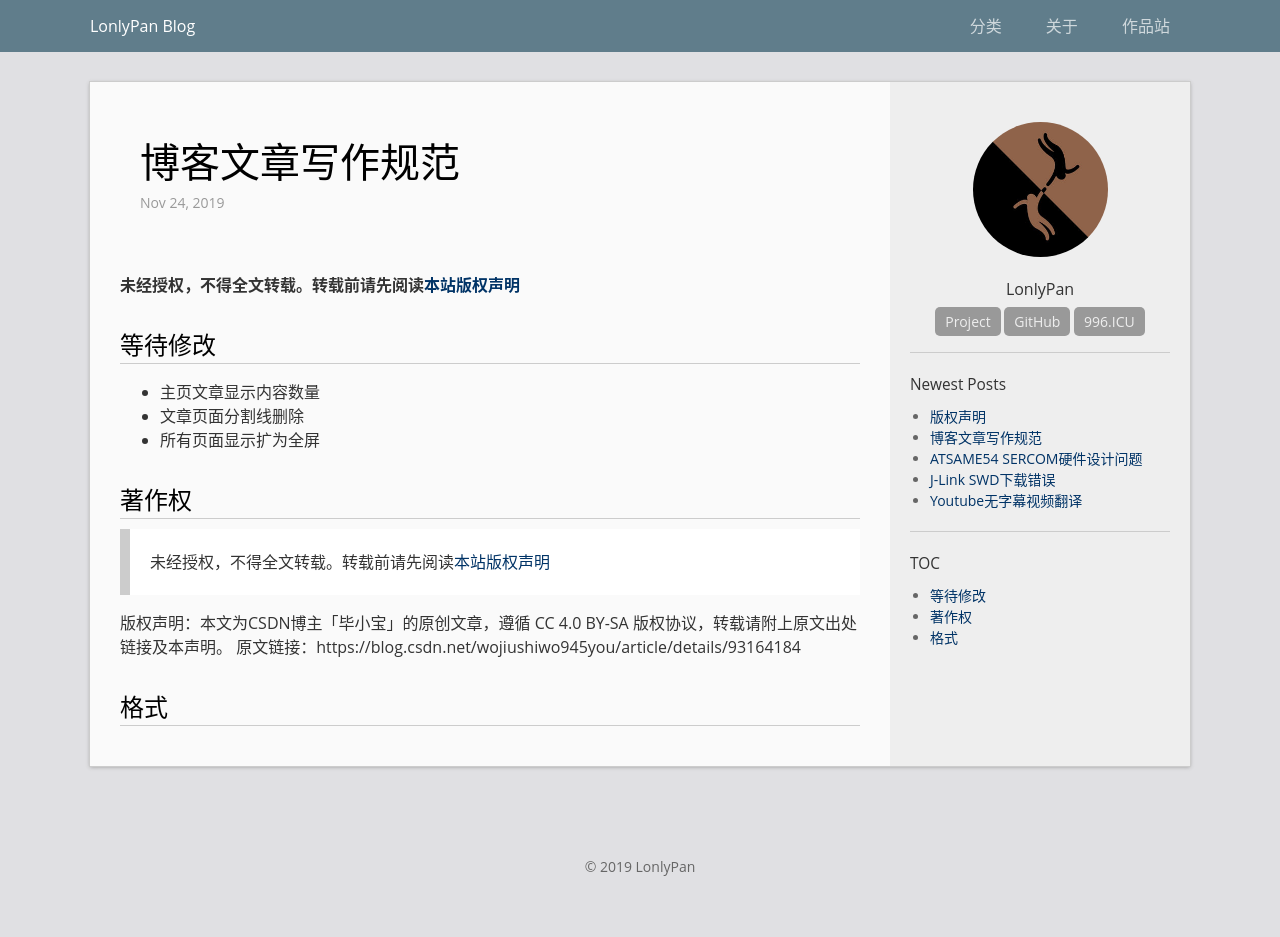
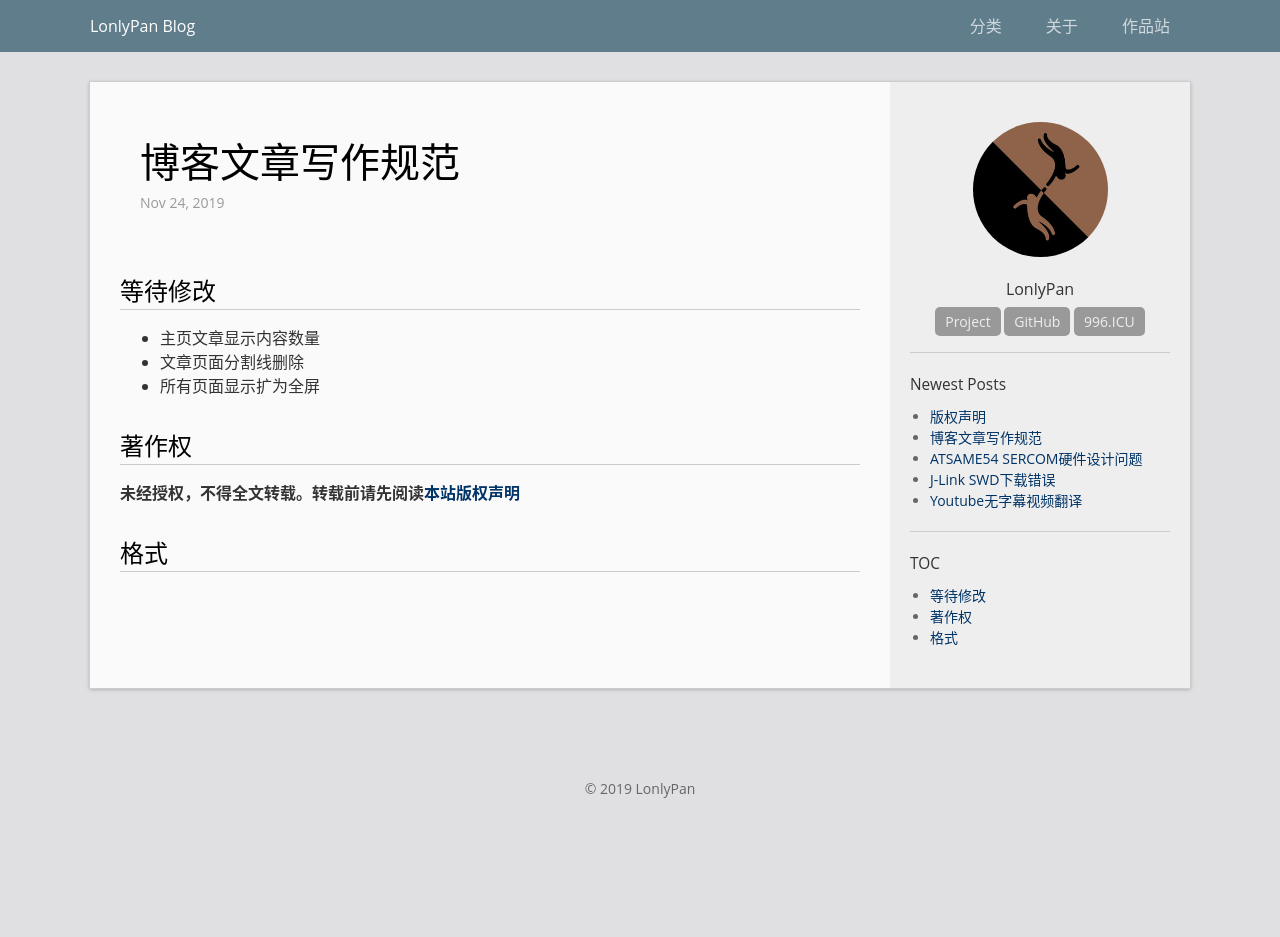
Before and after one commit to LonlyStack/LonlyPan.github.io, a Jekyll site: the page built from _posts/2019-11-24-博客文章写作规范.md, in a window 1280 px wide. Built offline with Jekyll 4.4.1, drawn with Linux system fonts in a browser that asks for light colours; after the commit the page ends 900 px from its top, so only the background shows below that.

Commit message:
修改文件: _posts/2019-11-24-博客文章写作规范.md

```diff
--- a/_posts/2019-11-24-博客文章写作规范.md
+++ b/_posts/2019-11-24-博客文章写作规范.md
@@ -4,8 +4,6 @@ title:    "博客文章写作规范"
 date:   2019-11-24  12:10
 categories: 办公
 ---
-
-**未经授权，不得全文转载。转载前请先阅读[本站版权声明](https://lonlypan.com/archivers/版权声明)**
 
 ## 等待修改
 
@@ -15,11 +13,6 @@ categories: 办公
 
 ## 著作权
 
-> 未经授权，不得全文转载。转载前请先阅读[本站版权声明](https://lonlypan.com/archivers/版权声明)
-
-
-
-版权声明：本文为CSDN博主「毕小宝」的原创文章，遵循 CC 4.0 BY-SA 版权协议，转载请附上原文出处链接及本声明。
-原文链接：https://blog.csdn.net/wojiushiwo945you/article/details/93164184
+**未经授权，不得全文转载。转载前请先阅读[本站版权声明](https://lonlypan.com/archivers/版权声明)**
 
 ## 格式
```
